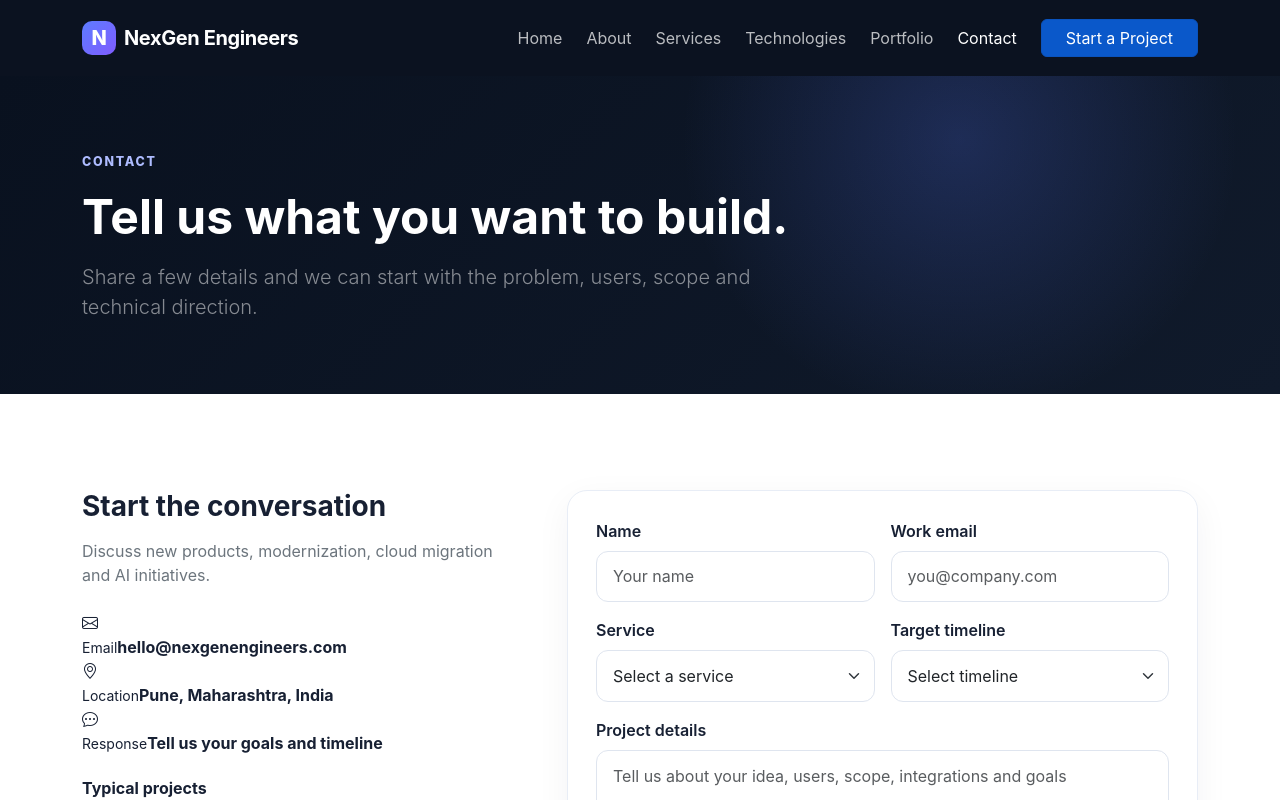
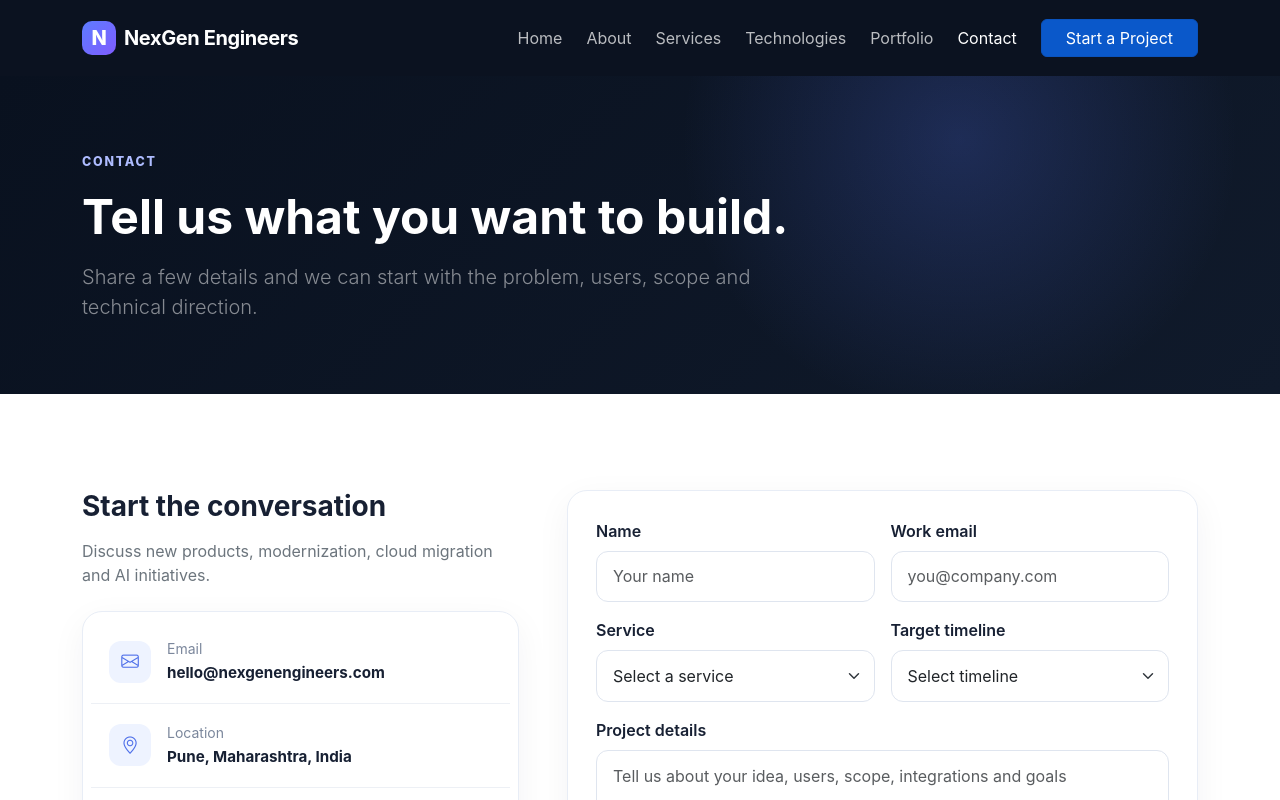
Before and after one commit to AmitKumarPrasad/nexgen-engineers-website, a React (Vite) app: page /contact in a window 1280 px wide. Shown: the top 800 px of the page. Built offline with nearby package versions, Linux system fonts and the light colour scheme.

Commit message:
style: polish contact details and form controls

```diff
--- a/src/styles.css
+++ b/src/styles.css
@@ -1,4 +1,3 @@
-
 :root{--nx-navy:#0b1220;--nx-blue:#4f7cff;--nx-soft:#f6f8fc}
 body{font-family:Inter,ui-sans-serif,system-ui,-apple-system,BlinkMacSystemFont,"Segoe UI",sans-serif;color:#172033}
 .nav-shell,.footer-shell{background:var(--nx-navy)}.navbar-brand{letter-spacing:-.02em}
@@ -19,5 +18,8 @@ body{font-family:Inter,ui-sans-serif,system-ui,-apple-system,BlinkMacSystemFont,
 .cta-panel{border-radius:28px;background:linear-gradient(135deg,#eef3ff,#f8f9ff);border:1px solid #e1e7f4}
 .stats-card{padding:22px;border-radius:22px;background:#0d1627;color:#fff}.stats-card div{padding:18px 0;border-bottom:1px solid rgba(255,255,255,.08)}.stats-card div:last-child{border-bottom:0}.stats-card strong,.stats-card span{display:block}.stats-card span{margin-top:4px;color:#9da9bf}
 .project-card{border:1px solid #e8edf6;border-radius:20px;overflow:hidden;background:#fff}.project-visual{height:180px;display:grid;place-items:center;background:linear-gradient(135deg,#10192d,#31477b);color:#cbd8ff;font-size:3rem}
-.form-control{padding:.8rem 1rem;border-radius:12px;border-color:#dfe5ef}.footer-link{display:block;color:rgba(255,255,255,.58);text-decoration:none;margin-top:.6rem}.footer-link:hover{color:#fff}
+.form-control{padding:.8rem 1rem;border-radius:12px;border-color:#dfe5ef}.form-control:focus{border-color:#7c95ed;box-shadow:0 0 0 .2rem rgba(79,124,255,.12)}
+.contact-detail-card{border:1px solid #e8edf6;border-radius:20px;padding:8px;background:#fff;box-shadow:0 10px 35px rgba(26,40,67,.05)}
+.contact-detail{display:flex;gap:16px;align-items:center;padding:18px;border-bottom:1px solid #edf0f5}.contact-detail:last-child{border-bottom:0}.contact-detail>i{width:42px;height:42px;display:grid;place-items:center;border-radius:12px;background:#eef3ff;color:#4e6fe9;font-size:1.1rem}.contact-detail small,.contact-detail strong{display:block}.contact-detail small{color:#7b879c;margin-bottom:3px}.contact-detail strong{font-size:.95rem}
+.form-select{padding-right:2.5rem}.footer-link{display:block;color:rgba(255,255,255,.58);text-decoration:none;margin-top:.6rem}.footer-link:hover{color:#fff}
 @media(max-width:991px){.section-space{padding:72px 0}}
```
